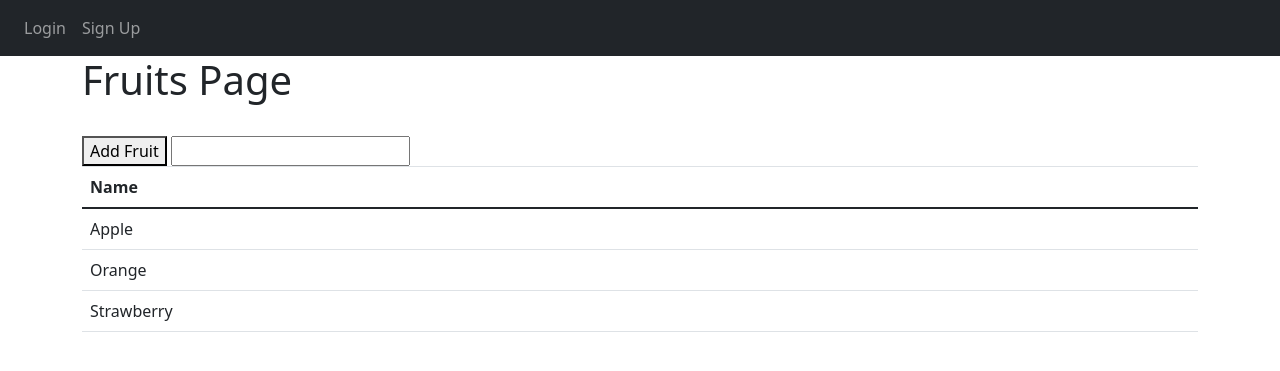
After one commit to EricCallaway/Music_Recommendation_Application, a Flask app: page /fruits in a window 1280 px wide. The commit adds this page. Shown: the top 371 px of the page. Run offline with Flask 2, Linux system fonts and the light colour scheme; some libraries are stand-ins or nearby versions.

```diff
--- /dev/null
+++ b/website_v2/website_package/templates/fruits.html
@@ -0,0 +1,50 @@
+{% extends "base.html" %}
+
+
+{% block title %}Fruits{% endblock %}
+
+{% block content %}
+    <h1>Fruits Page</h1>
+    <br>
+    <form method="post">
+        <!-- <button type="submit">Save</button> -->
+        <button type="submit" onclick="add_fruit()">Add Fruit</button>
+        <input type="text" name="test" value="">
+        <table id="fruit-table" name="fruit" class="table">
+            <thead>
+                <tr>
+                    <th>Name</th>
+                </tr>
+            </thead>
+            <tbody id="fruit-body" name="fruit-body">
+                <tr>
+                    <td>Apple</td>
+                    <input type="hidden" name="apple" value="different_value"/>
+                </tr>
+                <tr>
+                    <td>Orange</td>
+                    <input type="hidden" name="orange" value="orange"/>
+                </tr>
+                <tr>
+                    <td>Strawberry</td>
+                </tr>
+            </tbody>
+        </table>
+    </form>
+
+    <script>
+        function add_fruit(){
+            var input = document.createElement("input");
+            input.setAttribute('type', 'hidden');
+            input.name = 'fruit_input';
+            input.value = 'Peach';
+            document.getElementById('fruit-body').appendChild(input);
+            console.log(input);
+        }
+    </script>
+
+
+
+
+
+{% endblock %}
--- a/website_v2/website_package/views.py
+++ b/website_v2/website_package/views.py
@@ -3,37 +3,36 @@ from flask_login import login_user, login_required, logout_user, current_user
 from .models import Note, Song, User, Pet
 from . import db
 import json
+import joblib
 
 #Creating blueprint named "views"
 views = Blueprint('views', __name__)
+
+def recommend_songs(playlist):
+    # Load the previously trained model
+    model = joblib.load('../../../training_model/model_testing.ipynb')
+
+    # Use the model to make predictions on the playlist
+    predictions = model.predict(playlist)
+
+    # Return the predictions
+    return predictions
 
 @views.route('/', methods=['GET', 'POST'])
 @login_required
 def home():
     if request.method == 'POST':
-        note = request.form.get('note')
-
-        if len(note) < 1:
-            flash('Note is too short!', category='error')
-        else:
-            new_note = Note(data=note, user_id=current_user.id)
-            db.session.add(new_note)
-            db.session.commit()
-            flash('Note added!', category='success')
+        playlist = []
+        for i in range(len(request.form)):
+            song = request.form.get(f'song{i}')
+            if song:
+                playlist.append(song)
+        print('$'*50)
+        print(playlist)
+        print('$'*50)
+        print(len(request.form))
 
     return render_template("home.html", user=current_user)
-
-#takes string from js function and makes it a python function
-@views.route('/delete-note', methods=['POST'])
-def delete_note():
-    note = json.loads(request.data)
-    noteId = note['noteId']
-    note = Note.query.get(noteId)
-    if note:
-        if note.user_id == current_user.id:
-            db.session.delete(note)
-            db.session.commit()
-    return jsonify({})
 
 @views.route('/songs', methods=['GET', 'POST'])
 def display_songs():
@@ -109,3 +108,11 @@ def song_data():
 def show_pet():
     pets = Pet.query.all()
     return render_template('pets.html', user=current_user, pets=pets)
+
+@views.route('/fruits', methods=['GET', 'POST'])
+def fruits():
+    if request.method == 'POST':
+        fruit = []
+        fruit.append(request.form.get('fruit_input'))
+        print(fruit)
+    return render_template('fruits.html', user=current_user)
```
Also changed, not shown: website_v2/website_package/templates/home.html (+38 -2 lines).
